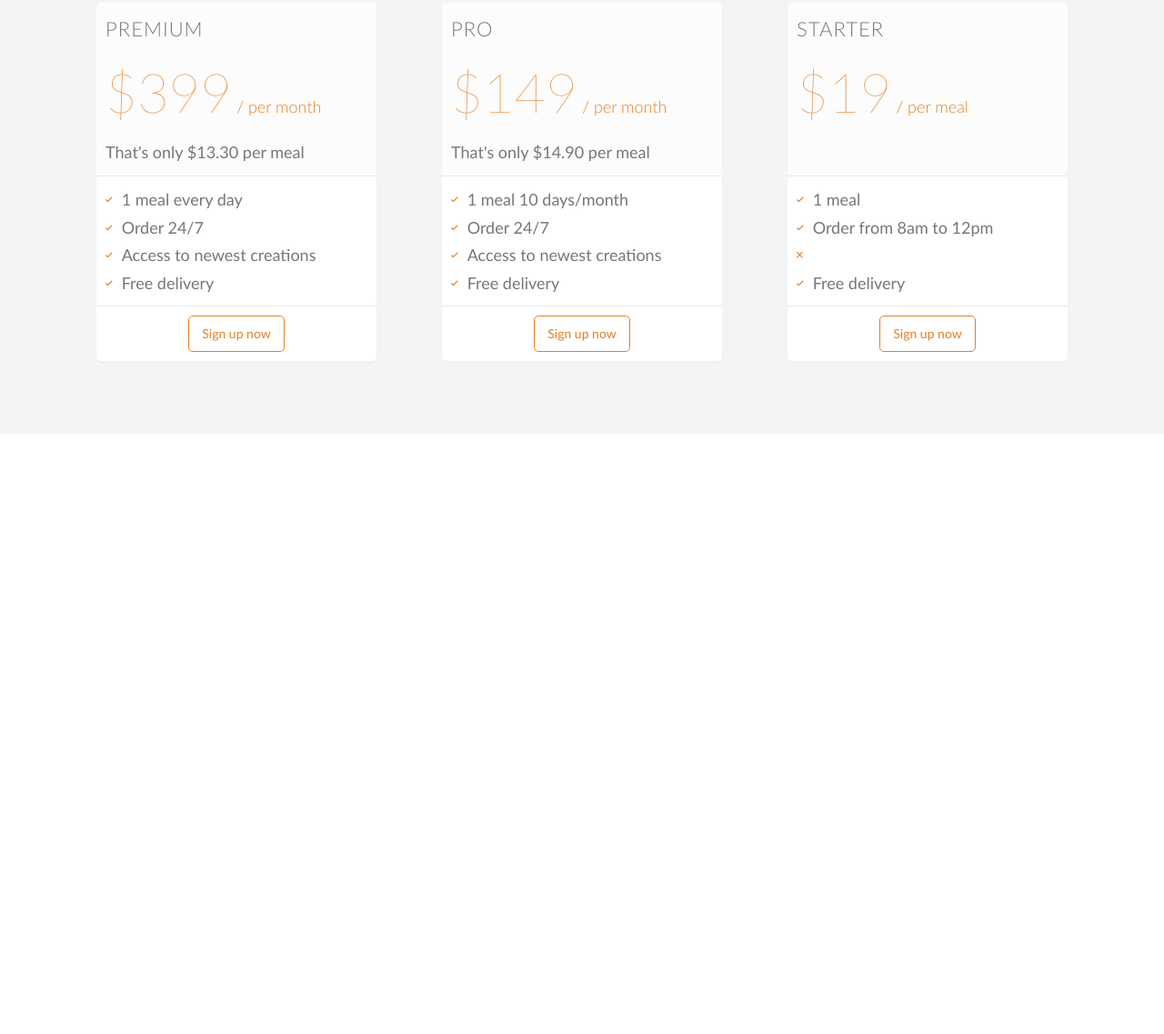
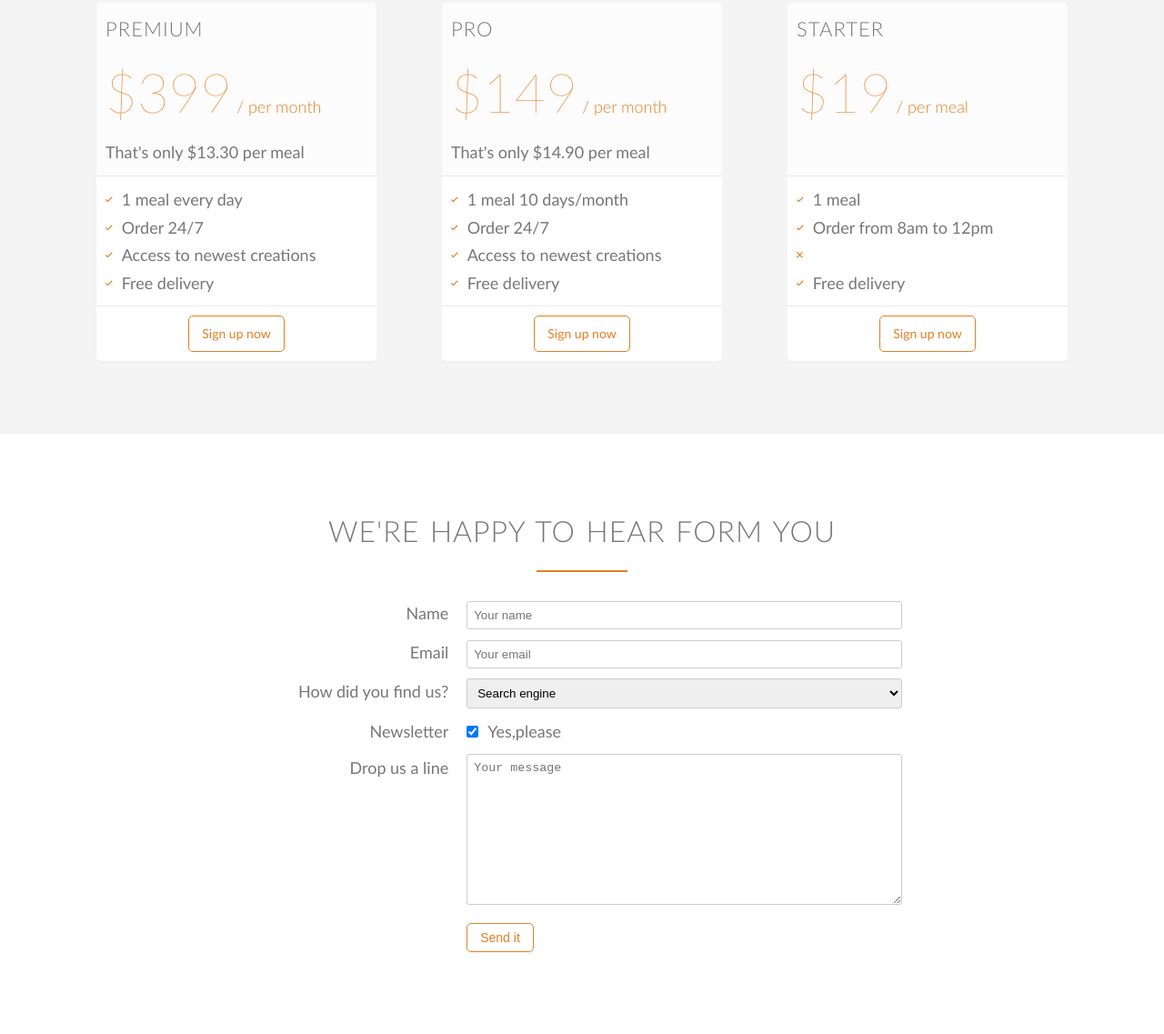
Before and after one commit to iuliancarnaru/omnifood-pug, a website: page src/index.pug in a window 1280 px wide. Shown: the part 3973-5110 px from the top of the page at 91% size. Before the commit the page ends 4450 px from the top, so only its background shows below. Drawn offline with nearby package versions, Linux system fonts and the light colour scheme; files that its build step writes are made by us from their sources; files whose address does not match are found by name.

Commit message:
section-form, structure and design

```diff
--- /dev/null
+++ b/src/_component/section-form/section-form.pug
@@ -0,0 +1,51 @@
+-
+    var heading = `We're happy to hear form you`;
+    var label = {
+        name: 'Name',
+        email: 'Email',
+        drop: 'How did you find us?',
+        newsletter: 'Newsletter',
+        write: 'Drop us a line'
+    };
+
+
+section.section-form
+    .row
+        h2.heading-secondary=heading
+    .row
+        form.contact-form(action="#", method="post")
+            .flex-row
+                .flex-item-left
+                    label=label.name
+                .flex-item-right
+                    input(type="text", name="name", id="name", placeholder="Your name", required)
+            .flex-row
+                .flex-item-left
+                    label=label.email
+                .flex-item-right
+                    input(type="email", name="email", id="email", placeholder="Your email", required)
+            .flex-row
+                .flex-item-left
+                    label=label.drop
+                .flex-item-right
+                    select#find-us(name="find-us")
+                        option(value="friends") Friends
+                        option(value="search", selected) Search engine
+                        option(value="add") Advertisment
+                        option(value="other") Other way
+            .flex-row
+                .flex-item-left
+                    label=label.newsletter
+                .flex-item-right
+                    input#news(type="checkbox", name="news", checked)
+                    span Yes,please
+            .flex-row
+                .flex-item-left
+                    label=label.write
+                .flex-item-right
+                    textarea#message(name="message", cols="30", rows="10", placeholder="Your message")
+            .flex-row
+                .flex-item-left
+                    p &nbsp;
+                .flex-item-right
+                    input(type="submit", value="Send it")
--- /dev/null
+++ b/src/_component/section-form/section-form.scss
@@ -0,0 +1,59 @@
+.section-form {
+
+    font-size: 1.8rem;
+
+    .flex-row {
+        display: flex;
+        justify-content: center;
+        margin-bottom: 1rem;
+    }
+
+    .flex-item-left {
+        flex: 0 0 30%;
+
+        display: flex;
+        justify-content: flex-end;
+        margin-right: 2rem;
+    }
+
+    .flex-item-right {
+        flex: 0 0 70%;
+    }
+
+    .contact-form {
+        width: 60%;
+        margin-left: 20%;
+    }
+
+    input[type=text],
+    input[type=email],
+    select,
+    textarea {
+        width: 100%;
+        padding: .7rem;
+        border-radius: .3rem;
+        border: .1rem solid #ccc;
+    }
+
+    input[type=submit] {
+        display: inline-block;
+        padding: .7rem 1.4rem;
+        border: .1rem solid $color-carrot;
+        border-radius: .5rem;
+        text-decoration: none;
+        color: $color-carrot;
+        font-size: 1.4rem;
+        transition: all .2s;
+        background-color: $color-white;
+    }
+
+    input[type=submit]:hover,
+    input[type=submit]:active {
+        color: $color-white;
+        background-color: $color-carrot;
+    }
+
+    input[type=checkbox] {
+        margin-right: 1rem;
+    }
+}
--- a/src/index.pug
+++ b/src/index.pug
@@ -13,3 +13,4 @@ block page-content
     include _component/section-cities/section-cities
     include _component/section-testimonials/section-testimonials
     include _component/section-plans/section-plans
+    include _component/section-form/section-form
--- a/src/style.scss
+++ b/src/style.scss
@@ -9,3 +9,4 @@
 @import '_component/section-cities/section-cities.scss';
 @import '_component/section-testimonials/section-testimonials.scss';
 @import '_component/section-plans/section-plans.scss';
+@import '_component/section-form/section-form.scss';
```
